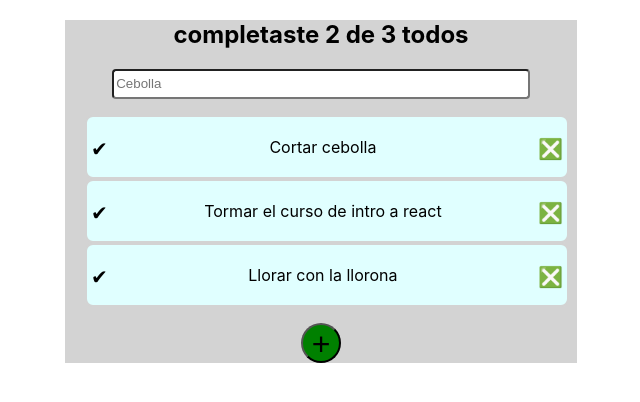
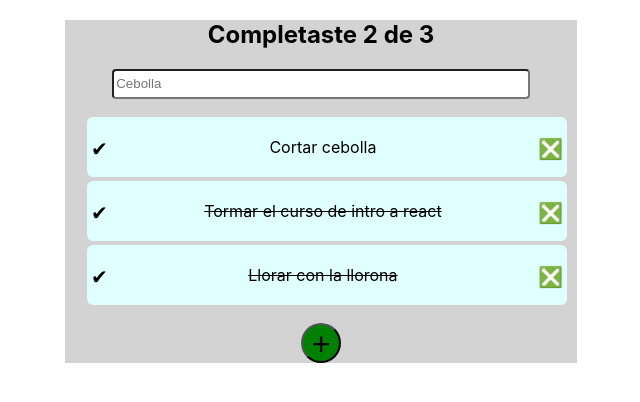
Before and after one commit to DigiCris/todolist_react, a React (Create React App) app: page / in a window 1280 px wide. Shown: the top 402 px of the page, without its empty margins (319-959 px from the left). Built offline with nearby package versions, Linux system fonts and the light colour scheme.

Commit message:
useState hook added and send the parameters using props

```diff
--- a/src/App.js
+++ b/src/App.js
@@ -7,12 +7,42 @@ import {TodoList} from  './Components/home/todoList/todoList';
 import {CreateTodoButton} from  './Components/home/createTodoButton';
 
 
+const defaultTodos = [
+  {text:'Cortar cebolla', completed:false},
+  {text:'Tormar el curso de intro a react', completed:true},
+  {text:'Llorar con la llorona', completed:true}
+];
+
 function App() {
+
+
+  const [searchValue, setSearchValue]=React.useState('');
+  const [todos,setTodos]=React.useState(defaultTodos);
+
+  const completedTodos=todos.filter( todo => todo.completed==true ).length;
+  const totalTodos=todos.length;
+
+  let searchTodos = [];
+
+  if (!searchValue.length >= 1)
+  {
+    searchTodos = todos;
+  }
+  else
+  {
+    searchTodos = todos.filter(todo => {
+      const todoText = todo.text.toLowerCase();
+      const searchText = searchValue.toLowerCase();
+      return todoText.includes(searchText);
+    });
+  }
+
+
   return (
     <div className="content">
-      <TodoCounter />
-      <TodoSearch />
-      <TodoList />
+      <TodoCounter completedTodos={completedTodos} totalTodos={totalTodos} />
+      <TodoSearch searchValue={searchValue} setSearchValue={setSearchValue} />
+      <TodoList todos={searchTodos} setTodos={setTodos}/>
   <CreateTodoButton />{/**/}
     </div>
   );
--- a/src/Components/home/todoCounter.js
+++ b/src/Components/home/todoCounter.js
@@ -1,9 +1,9 @@
 import React from "react";
 
-function TodoCounter()
+function TodoCounter({completedTodos, totalTodos})
 {
     return(
-        <h2> completaste 2 de 3 todos</h2>
+        <h2> Completaste {completedTodos} de {totalTodos}</h2>
     );
 }
 
--- a/src/Components/home/todoList/todoItem/css/todoItem.css
+++ b/src/Components/home/todoList/todoItem/css/todoItem.css
@@ -24,3 +24,8 @@
 {
     float: right;
 }
+
+.TodoItem-complete
+{
+    text-decoration: line-through;
+}
--- a/src/Components/home/todoList/todoItem/todoItem.js
+++ b/src/Components/home/todoList/todoItem/todoItem.js
@@ -15,7 +15,7 @@ function TodoItem(props)
 
     return(
         <li className="TodoItem">
-            <span className="tick" onClick={onComplete}>✔</span> {props.text} <span className="cross" onClick={onDelete}>❎</span>
+            <span className="tick" onClick={onComplete}>✔</span> <span className={props.completed ? 'TodoItem-complete' : undefined} >{props.text}</span> <span className="cross" onClick={onDelete}>❎</span>
         </li>
     );
 }
--- a/src/Components/home/todoList/todoList.js
+++ b/src/Components/home/todoList/todoList.js
@@ -3,20 +3,15 @@ import {TodoItem} from './todoItem/todoItem';
 import './css/todoList.css';
 
 
-const todos = [
-    {text:'Cortar cebolla', completed:false},
-    {text:'Tormar el curso de intro a react', completed:false},
-    {text:'Llorar con la llorona', completed:false}
-  ];
 
-function TodoList()
+function TodoList({todos,setTodos})
 {
     var i=0;
     return(
             <section className="TodoList">
                 <ul>
                     {todos.map(todo => (
-                        <TodoItem key={todo.text} text={todo.text} />
+                        <TodoItem key={todo.text} text={todo.text} completed={todo.completed} />
                     ))}
                 </ul>
             </section>
--- a/src/Components/home/todoSearch.js
+++ b/src/Components/home/todoSearch.js
@@ -1,14 +1,19 @@
 import React from "react";
 import './css/todoSearch.css';
 
-function TodoSearch()
+function TodoSearch({searchValue, setSearchValue})
 {
+    //const [searchValue, setSearchValue]=React.useState('');
+
     function buscar(event)
     {
         console.log(event.target.value);
+        setSearchValue(event.target.value);
     }
     return(
+        <div>
             <input placeholder="Cebolla"  className="TodoSearch" onChange={buscar}></input>
+        </div>
     );
 }
 
```
